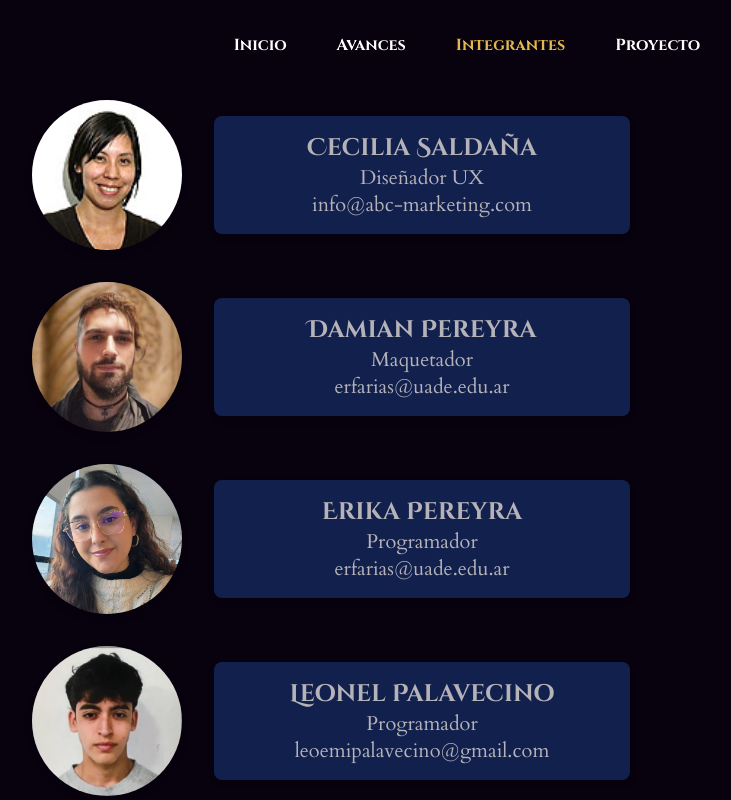
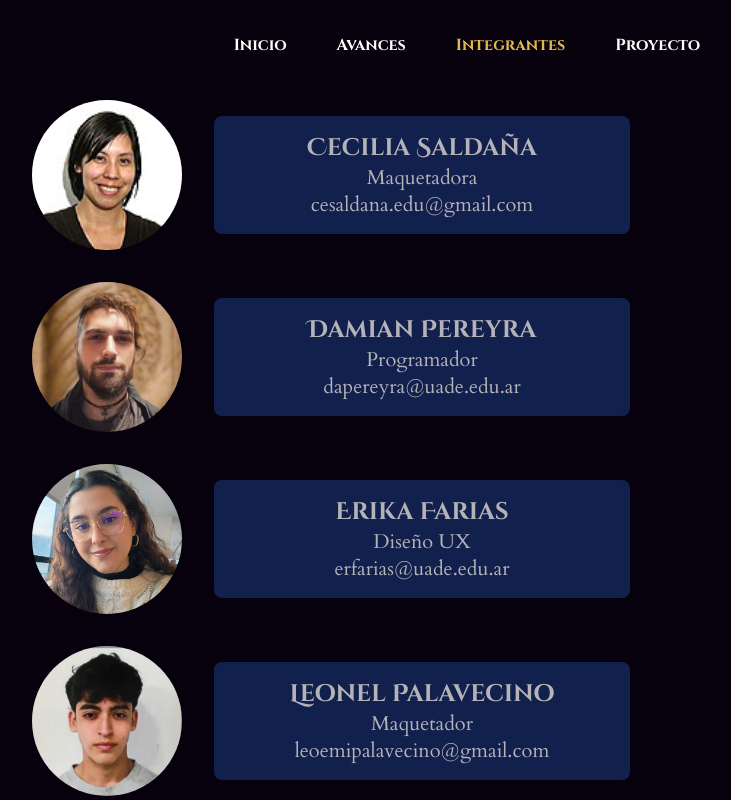
Before and after one commit to dapereyra/lecirque_avance_uade, a plain HTML site: page integrantes.html in a window 1280 px wide. Shown: the top 800 px of the page, without its empty margins (213-944 px from the left). Drawn offline with Linux system fonts and the light colour scheme.

Commit message:
Fix integrantes

```diff
--- a/integrantes.html
+++ b/integrantes.html
@@ -28,39 +28,59 @@
     <main>
       <div class="team-container">
         <div class="team-member">
-          <img src="images/equipo/cecilia_img.jpg" alt="Cecilia" class="member-image" />
+          <img
+            src="images/equipo/cecilia_img.jpg"
+            alt="Cecilia"
+            class="member-image"
+          />
           <div class="member-card">
             <h3 class="member-name">Cecilia Saldaña</h3>
-            <p class="member-role">Diseñador UX</p>
-            <p>info@abc-marketing.com</p>
+            <p class="member-role">Maquetadora</p>
+            <p>cesaldana.edu@gmail.com</p>
           </div>
         </div>
         <div class="team-member">
-          <img src="images/equipo/damian_img.JPG" alt="Damian Pereyra" class="member-image" />
+          <img
+            src="images/equipo/damian_img.JPG"
+            alt="Damian Pereyra"
+            class="member-image"
+          />
           <div class="member-card">
             <h3 class="member-name">Damian Pereyra</h3>
-            <p class="member-role">Maquetador</p>
+            <p class="member-role">Programador</p>
+            <p>dapereyra@uade.edu.ar</p>
+          </div>
+        </div>
+        <div class="team-member">
+          <img
+            src="images/equipo/erika_img.jpg"
+            alt="Erika Farias"
+            class="member-image"
+          />
+          <div class="member-card">
+            <h3 class="member-name">Erika Farias</h3>
+            <p class="member-role">Diseño UX</p>
             <p>erfarias@uade.edu.ar</p>
           </div>
         </div>
         <div class="team-member">
-          <img src="images/equipo/erika_img.jpg" alt="Erika Farias" class="member-image" />
-          <div class="member-card">
-            <h3 class="member-name">Erika Pereyra</h3>
-            <p class="member-role">Programador</p>
-            <p>erfarias@uade.edu.ar</p>
-          </div>
-        </div>
-        <div class="team-member">
-          <img src="images/equipo/leonel_img.jpg" alt="Leonel Palavecino" class="member-image" />
+          <img
+            src="images/equipo/leonel_img.jpg"
+            alt="Leonel Palavecino"
+            class="member-image"
+          />
           <div class="member-card">
             <h3 class="member-name">Leonel Palavecino</h3>
-            <p class="member-role">Programador</p>
+            <p class="member-role">Maquetador</p>
             <p>leoemipalavecino@gmail.com</p>
           </div>
         </div>
         <div class="team-member">
-          <img src="images/equipo/petro_img.jpg" alt="Petro Nouel" class="member-image" />
+          <img
+            src="images/equipo/petro_img.jpg"
+            alt="Petro Nouel"
+            class="member-image"
+          />
           <div class="member-card">
             <h3 class="member-name">Petro Nouel</h3>
             <p class="member-role">Comunicador Web</p>
```
